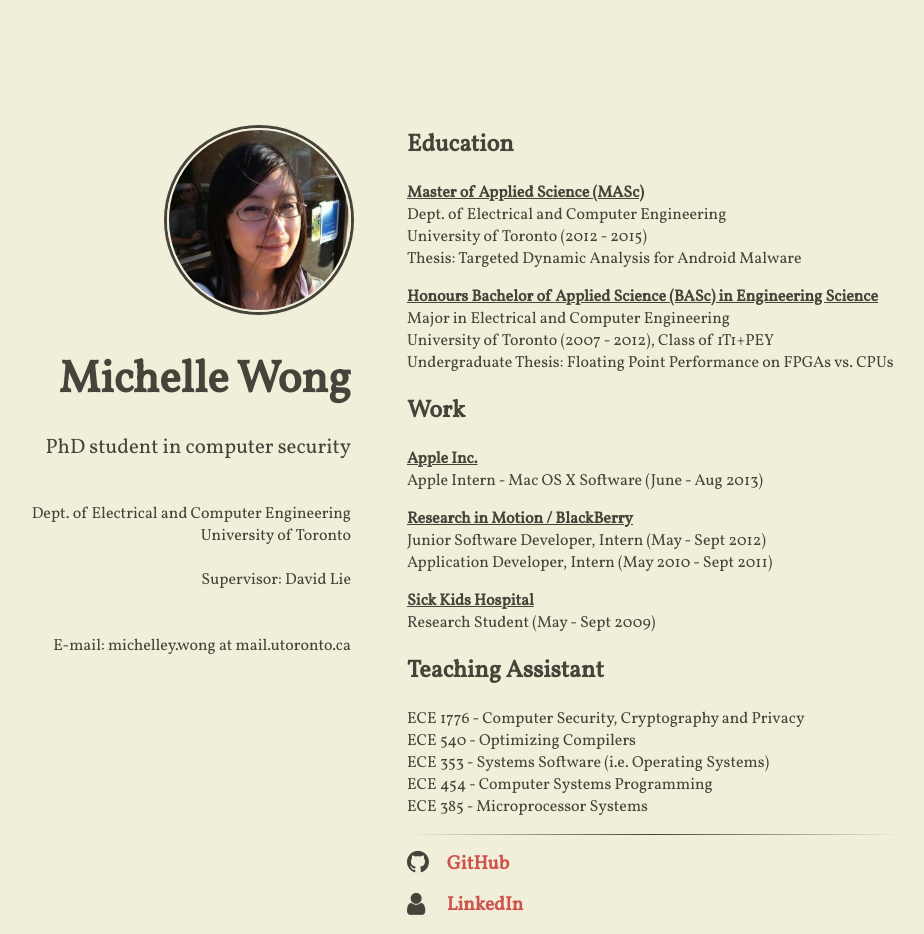
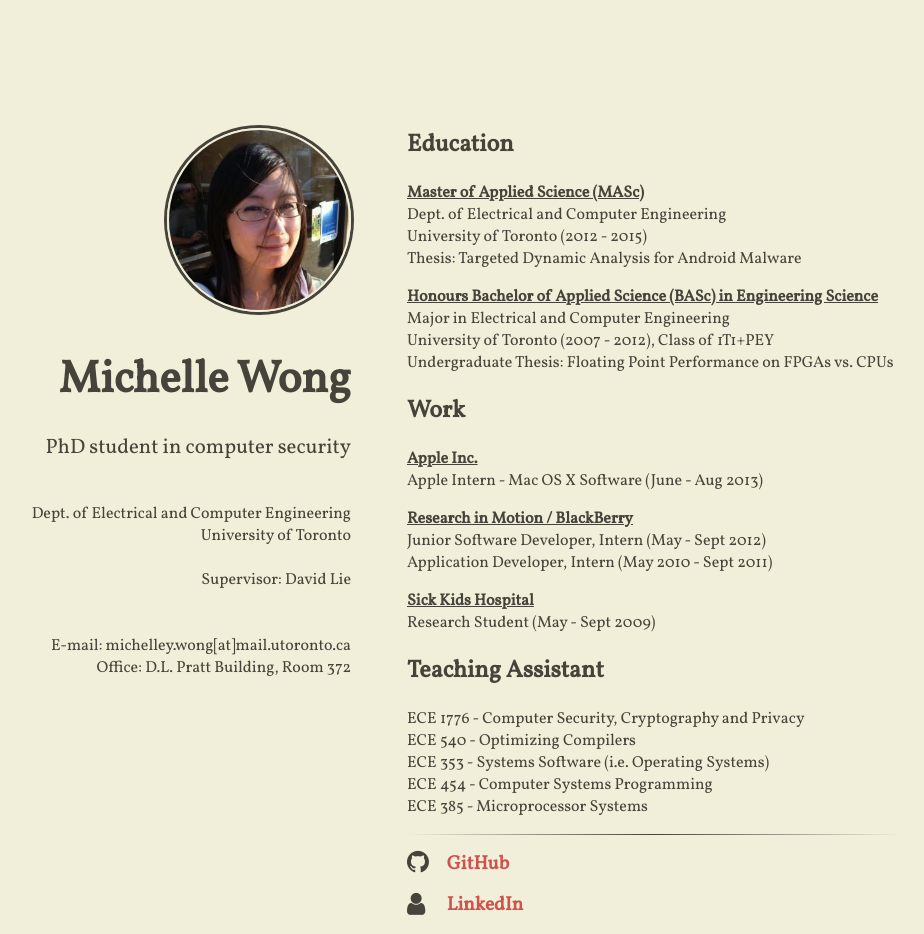
Before and after one commit to miwong/miwong.github.io, a Jekyll site: the page built from index.html, in a window 1280 px wide. Shown: the whole page, without its empty margins (195-1119 px from the left). Built offline with Jekyll 4.4.1, drawn with Linux system fonts in a browser that asks for light colours; nearby versions of some CDN libraries.

Commit message:
Adding office location

```diff
--- a/_config.yml
+++ b/_config.yml
@@ -10,7 +10,7 @@ compass:
   author: "Michelle Wong"
   # tagline will appear under the title (optional)
   tagline: "PhD student in computer security"
-  about: "Dept. of Electrical and Computer Engineering<br>University of Toronto<br><br>Supervisor: David Lie<br><br><br>E-mail: michelley.wong at mail.utoronto.ca"
+  about: "Dept. of Electrical and Computer Engineering<br>University of Toronto<br><br>Supervisor: David Lie<br><br><br>E-mail: michelley.wong[at]mail.utoronto.ca<br>Office: D.L. Pratt Building, Room 372"
   # if include_content is true, the contents of the content.html include will be
   # added right above the generated item list, if present
   include_content: true
```
